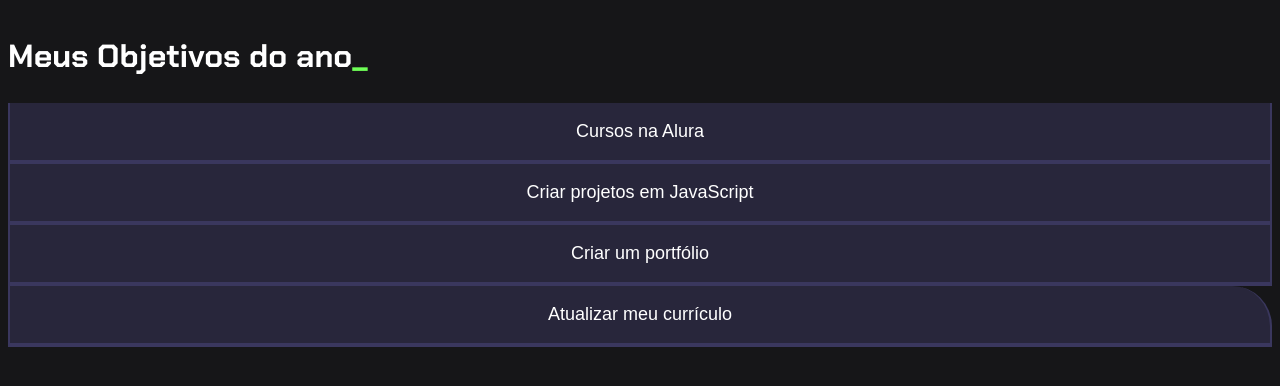
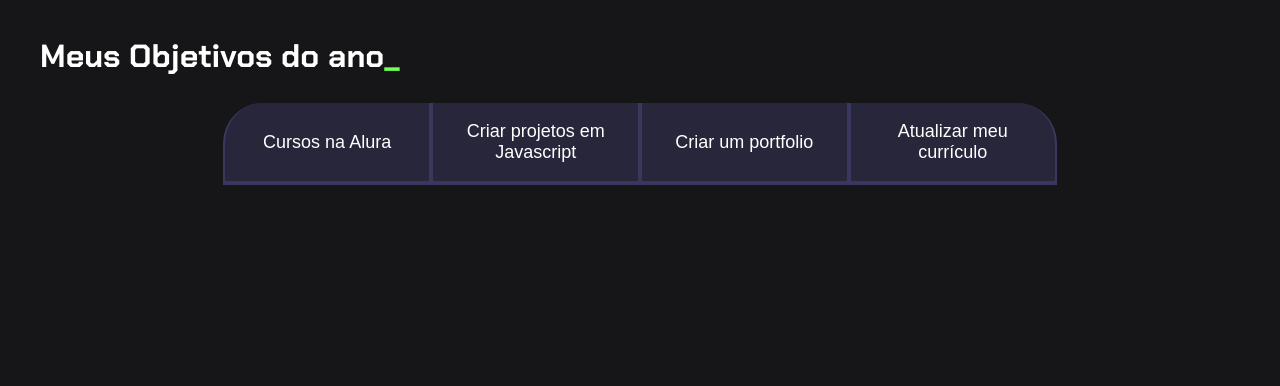
Before and after one commit to leticiabrito1409/projeto-de-vida, a plain HTML site: page leticia/index.html in a window 1280 px wide. Drawn offline with Linux system fonts and the light colour scheme.

Commit message:
Update index.html

```diff
--- a/leticia/index.html
+++ b/leticia/index.html
@@ -6,15 +6,17 @@
     <title>Meus objetivos do ano</title>
     <link rel="stylesheet" href="style.css">
 </head>
+
 <body>
-  <section class="conteudo-principal"></section>
+    <section class="conteudo-principal">
         <h2 class="titulo-principal">Meus Objetivos do ano<span>_</span></h2>
-  <div class="botoes"></div>
-  <button class="botao">Cursos na Alura</button>
-      <button class="botao">Criar projetos em JavaScript</button>
-      <button class="botao">Criar um portfólio</button>
+        <div class="botoes">
+            <button class="botao ativo">Cursos na Alura</button>
+            <button class="botao">Criar projetos em Javascript</button>
+            <button class="botao">Criar um portfolio</button>
             <button class="botao">Atualizar meu currículo</button>
         </div>
     </section>
+    <script src="main.js">
 </body>
 </html>
```
Lines whose indentation alone changed are shown as unchanged.
